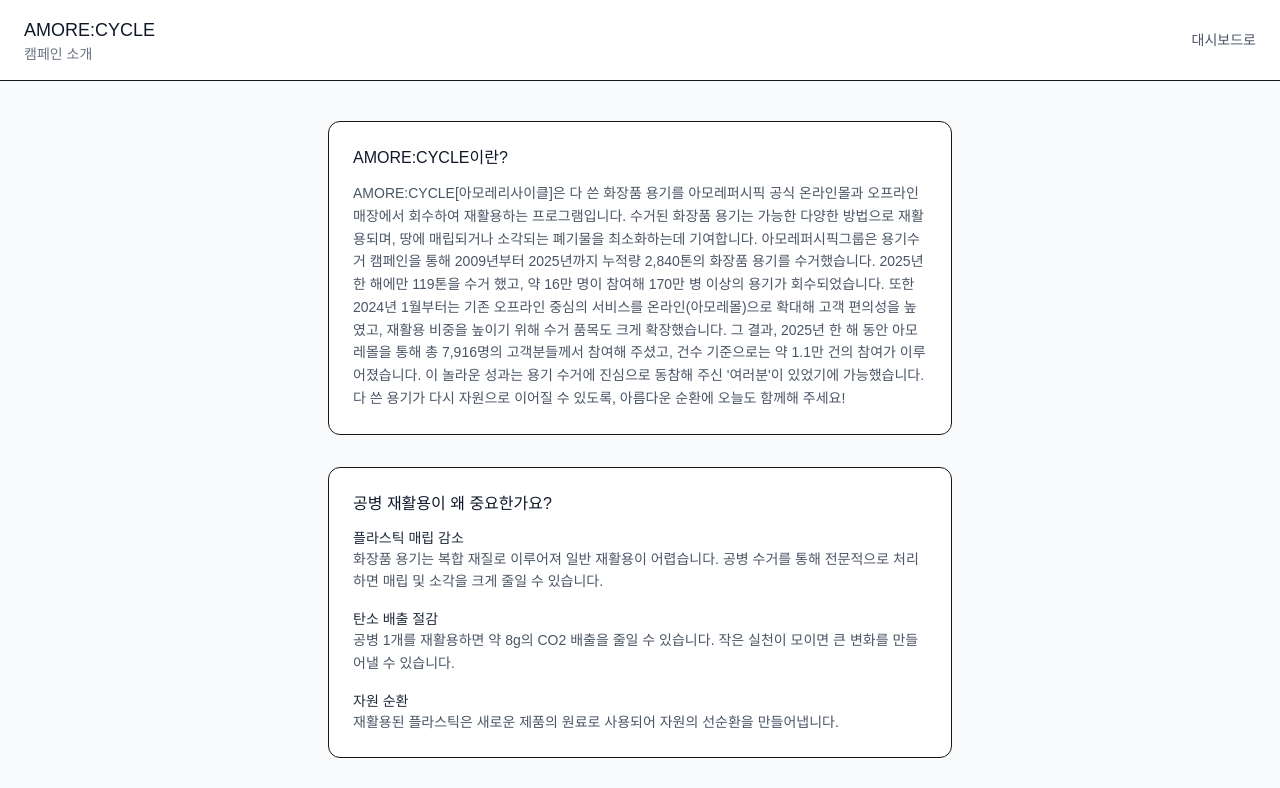
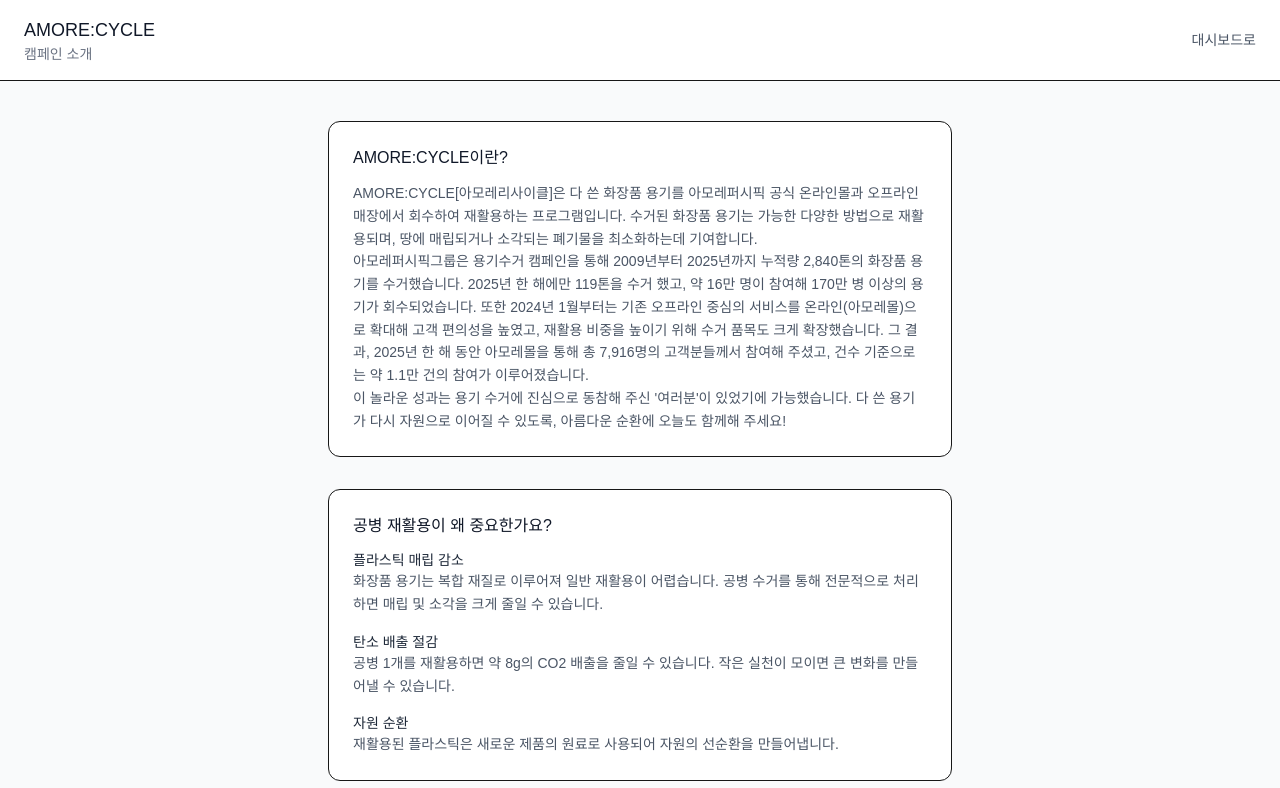
Before and after one commit to nayeongo2007-commits/amore-recycle, a Next.js app: page /about in a window 1280 px wide. Shown: the top 788 px of the page. Built offline with nearby package versions, Linux system fonts and the light colour scheme.

Commit message:
Update page.tsx

```diff
--- a/app/about/page.tsx
+++ b/app/about/page.tsx
@@ -18,10 +18,16 @@
           <p className="text-sm text-gray-600 leading-relaxed">
             AMORE:CYCLE[아모레리사이클]은 다 쓴 화장품 용기를 아모레퍼시픽 공식 온라인몰과 오프라인 매장에서 회수하여 재활용하는 프로그램입니다.
             수거된 화장품 용기는 가능한 다양한 방법으로 재활용되며, 땅에 매립되거나 소각되는 폐기물을 최소화하는데 기여합니다.
+          </p>
+
+          <p className="text-sm text-gray-600 leading-relaxed">
             아모레퍼시픽그룹은 용기수거 캠페인을 통해 2009년부터 2025년까지 누적량 2,840톤의 화장품 용기를 수거했습니다.
             2025년 한 해에만 119톤을 수거 했고, 약 16만 명이 참여해 170만 병 이상의 용기가 회수되었습니다.
             또한 2024년 1월부터는 기존 오프라인 중심의 서비스를 온라인(아모레몰)으로 확대해 고객 편의성을 높였고, 재활용 비중을 높이기 위해 수거 품목도 크게 확장했습니다.
             그 결과, 2025년 한 해 동안 아모레몰을 통해 총 7,916명의 고객분들께서 참여해 주셨고, 건수 기준으로는 약 1.1만 건의 참여가 이루어졌습니다.
+          </p>
+
+          <p className="text-sm text-gray-600 leading-relaxed">
             이 놀라운 성과는 용기 수거에 진심으로 동참해 주신 '여러분'이 있었기에 가능했습니다.
             다 쓴 용기가 다시 자원으로 이어질 수 있도록, 아름다운 순환에 오늘도 함께해 주세요!
 
```
